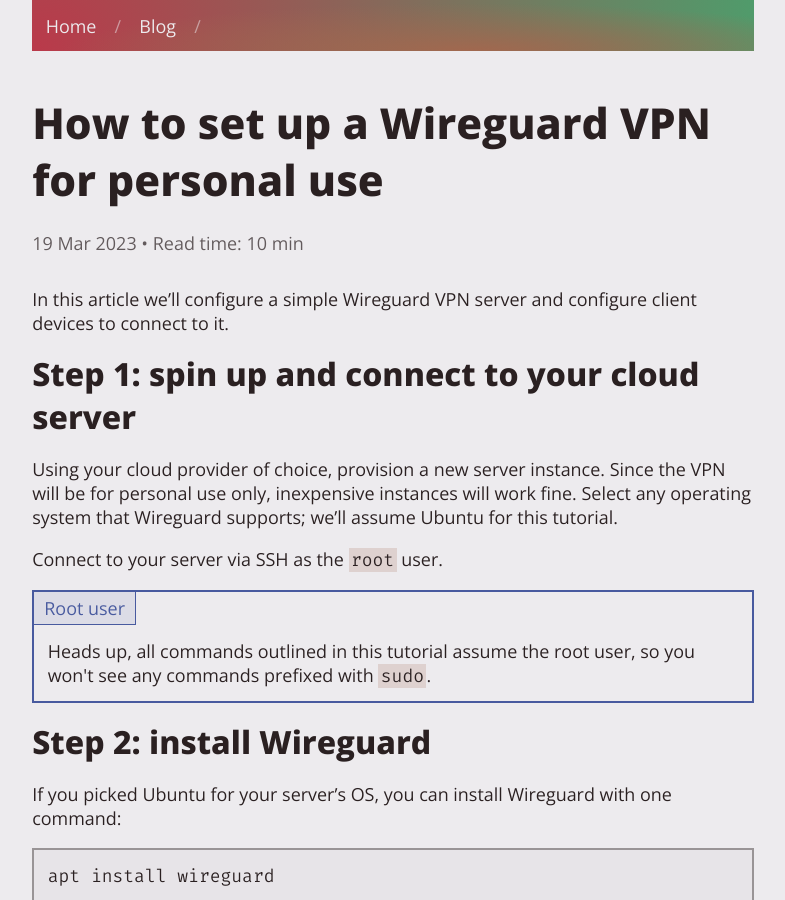
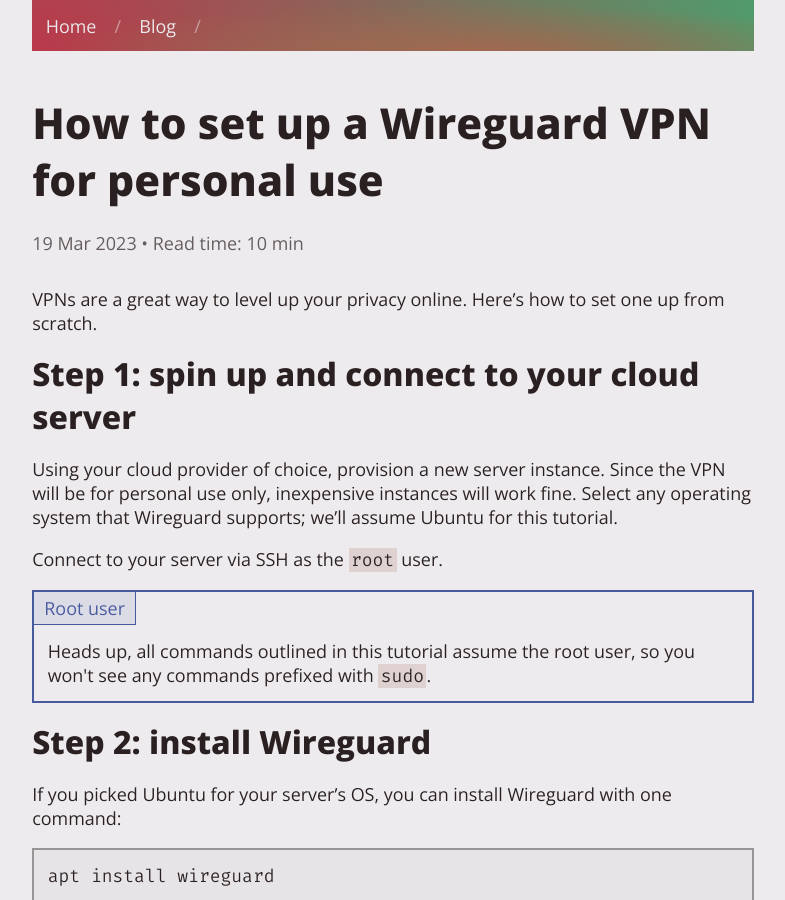
Before and after one commit to mjswensen/mjswensen.com, a Jekyll site: the page built from blog/_posts/2023-03-18-how-to-set-up-a-wireguard-vpn-for-personal-use.md, in a window 1280 px wide and 900 px high. Shown: the whole window, without its empty margins (247-1032 px from the left). Built offline with Jekyll 4.4.1, drawn with Linux system fonts in a browser that asks for light colours.

Commit message:
Fix excerpt

```diff
--- a/blog/_posts/2023-03-18-how-to-set-up-a-wireguard-vpn-for-personal-use.md
+++ b/blog/_posts/2023-03-18-how-to-set-up-a-wireguard-vpn-for-personal-use.md
@@ -3,10 +3,10 @@
 date: 2023-03-18 18:04:28 MDT
 tags: software
 layout: post
-excerpt: TODO
+excerpt: "VPNs are a great way to level up your privacy online. Here's how to set one up from scratch."
 ---
 
-In this article we'll configure a simple Wireguard VPN server and configure client devices to connect to it.
+VPNs are a great way to level up your privacy online. Here's how to set one up from scratch.
 
 ## Step 1: spin up and connect to your cloud server
 
```
